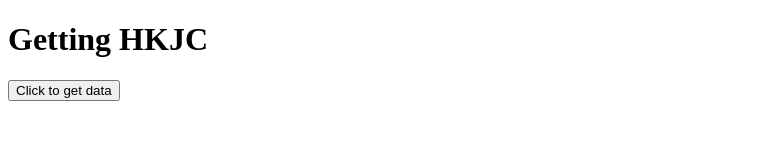
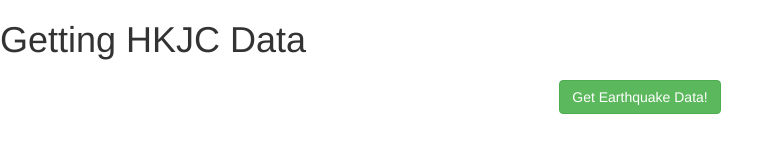
Before and after one commit to morriswong/hkjcwdc, a plain HTML site: page public/index.html in a window 1280 px wide. Shown: the whole page, without its empty margins (0-783 px from the left). Drawn offline with nearby package versions, Linux system fonts and the light colour scheme.

Commit message:
Update html

```diff
--- a/public/index.html
+++ b/public/index.html
@@ -5,15 +5,25 @@
     <meta http-equiv="X-UA-Compatible" content="IE=edge">
     <meta name="viewport" content="width=device-width, initial-scale=1.0">
     <title>HKJC Web Data Connector</title>
+    <meta http-equiv="Cache-Control" content="no-store" />
+
+    <link href="https://maxcdn.bootstrapcdn.com/bootstrap/3.3.6/css/bootstrap.min.css" rel="stylesheet" crossorigin="anonymous">
+    <script src="https://ajax.googleapis.com/ajax/libs/jquery/1.11.1/jquery.min.js" type="text/javascript"></script>
+    <script src="https://maxcdn.bootstrapcdn.com/bootstrap/3.3.6/js/bootstrap.min.js" crossorigin="anonymous"></script>
+
+    <script src="https://connectors.tableau.com/libs/tableauwdc-2.3.latest.js" type="text/javascript"></script>
 </head>
 <body>
     <header>
-        <h1>Getting HKJC</h1>
+        <h1>Getting HKJC Data</h1>
     </header>
-    <main>
-        <button>Click to get data</button>
-    </main>
-
+    <div class="container container-table">
+        <div class="row vertical-center-row">
+            <div class="text-center col-md-4 col-md-offset-4">
+                <button type="button" id="submitButton" class="btn btn-success" style="margin: 10px;">Get Earthquake Data!</button>
+            </div>
+        </div>
+    </div>
 
     <script src="./app.js"></script>
 </body>
```
